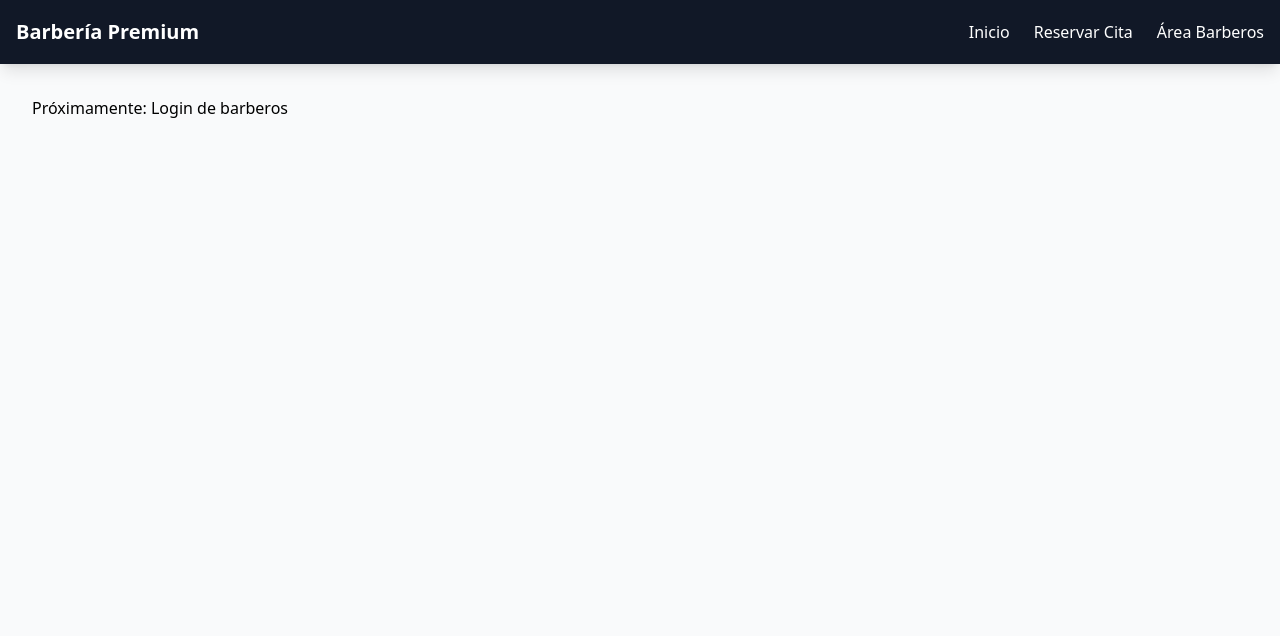
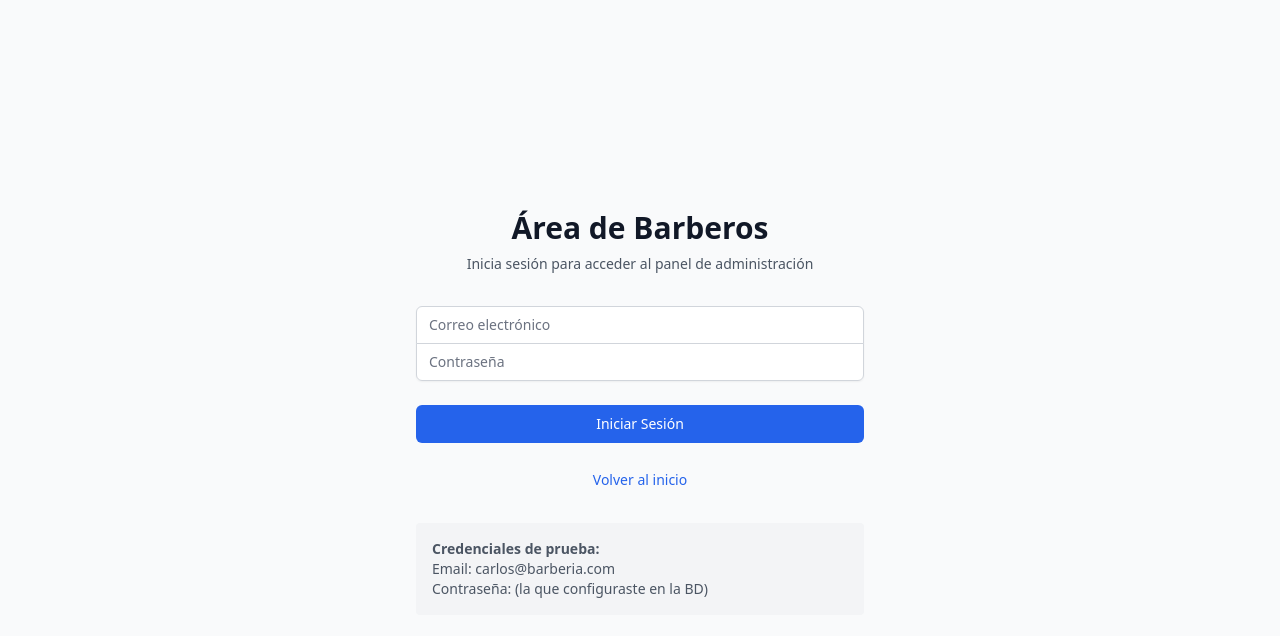
Before and after one commit to Neman11/tfg-barberia-web, a React (Vite) app in the folder frontend/: page /login in a window 1280 px wide. Shown: the top 636 px of the page. Built offline with nearby package versions, Linux system fonts and the light colour scheme.

Commit message:
añadir el sistema de log en el fornt

```diff
--- a/frontend/package.json
+++ b/frontend/package.json
@@ -13,7 +13,7 @@
     "axios": "^1.10.0",
     "react": "^19.1.0",
     "react-dom": "^19.1.0",
-    "react-router-dom": "^7.6.2"
+    "react-router-dom": "^6.30.1"
   },
   "devDependencies": {
     "@eslint/js": "^9.25.0",
--- a/frontend/src/App.jsx
+++ b/frontend/src/App.jsx
@@ -1,19 +1,32 @@
 import { BrowserRouter as Router, Routes, Route } from 'react-router-dom';
+import { AuthProvider } from './context/AuthContext';
 import Layout from './components/Layout';
+import PrivateRoute from './components/PrivateRoute';
 import HomePage from './pages/HomePage';
 import BookingPage from './pages/BookingPage';
+import LoginPage from './pages/LoginPage';
+import AdminDashboard from './pages/AdminDashboard';
 
 function App() {
   return (
+    <AuthProvider>
       <Router>
         <Routes>
           <Route path="/" element={<Layout />}>
             <Route index element={<HomePage />} />
             <Route path="reservar" element={<BookingPage />} />
-          <Route path="login" element={<div className="container mx-auto p-8">Próximamente: Login de barberos</div>} />
+          </Route>
+          <Route path="/login" element={<LoginPage />} />
+          <Route path="/admin" element={
+            <PrivateRoute>
+              <Layout />
+            </PrivateRoute>
+          }>
+            <Route index element={<AdminDashboard />} />
           </Route>
         </Routes>
       </Router>
+    </AuthProvider>
   );
 }
 
--- a/frontend/src/components/Navbar.jsx
+++ b/frontend/src/components/Navbar.jsx
@@ -1,6 +1,9 @@
 import { Link } from 'react-router-dom';
+import { useAuth } from '../context/AuthContext';
 
 function Navbar() {
+  const { user } = useAuth();
+
   return (
     <nav className="bg-gray-900 text-white shadow-lg">
       <div className="container mx-auto px-4">
@@ -16,9 +19,15 @@ function Navbar() {
             <Link to="/reservar" className="hover:text-gray-300 transition-colors">
               Reservar Cita
             </Link>
-            <Link to="/login" className="hover:text-gray-300 transition-colors">
-              Área Barberos
-            </Link>
+            {user ? (
+              <Link to="/admin" className="hover:text-gray-300 transition-colors">
+                Panel Admin ({user.nombre})
+              </Link>
+            ) : (
+              <Link to="/login" className="hover:text-gray-300 transition-colors">
+                Área Barberos
+              </Link>
+            )}
           </div>
         </div>
       </div>
--- /dev/null
+++ b/frontend/src/components/PrivateRoute.jsx
@@ -0,0 +1,18 @@
+import { Navigate } from 'react-router-dom';
+import { useAuth } from '../context/AuthContext';
+
+function PrivateRoute({ children }) {
+  const { user, loading } = useAuth();
+
+  if (loading) {
+    return (
+      <div className="flex justify-center items-center min-h-screen">
+        <div className="text-xl">Cargando...</div>
+      </div>
+    );
+  }
+
+  return user ? children : <Navigate to="/login" />;
+}
+
+export default PrivateRoute;
--- /dev/null
+++ b/frontend/src/context/AuthContext.jsx
@@ -0,0 +1,59 @@
+import { createContext, useState, useContext, useEffect } from 'react';
+import api from '../services/api';
+
+const AuthContext = createContext();
+
+export const useAuth = () => {
+  const context = useContext(AuthContext);
+  if (!context) {
+    throw new Error('useAuth debe ser usado dentro de un AuthProvider');
+  }
+  return context;
+};
+
+export const AuthProvider = ({ children }) => {
+  const [user, setUser] = useState(null);
+  const [loading, setLoading] = useState(true);
+
+  useEffect(() => {
+    // Verificar si hay un token guardado al cargar la app
+    const token = localStorage.getItem('token');
+    if (token) {
+      // Aquí podrías verificar si el token sigue siendo válido
+      const userData = JSON.parse(localStorage.getItem('user') || '{}');
+      setUser(userData);
+    }
+    setLoading(false);
+  }, []);
+
+  const login = async (email, password) => {
+    try {
+      const response = await api.post('/auth/login', { email, password });
+      const { token, barbero } = response.data;
+
+      // Guardar token y datos del usuario
+      localStorage.setItem('token', token);
+      localStorage.setItem('user', JSON.stringify(barbero));
+
+      setUser(barbero);
+      return { success: true };
+    } catch (error) {
+      return {
+        success: false,
+        error: error.response?.data?.message || 'Error al iniciar sesión'
+      };
+    }
+  };
+
+  const logout = () => {
+    localStorage.removeItem('token');
+    localStorage.removeItem('user');
+    setUser(null);
+  };
+
+  return (
+    <AuthContext.Provider value={{ user, login, logout, loading }}>
+      {children}
+    </AuthContext.Provider>
+  );
+};
--- /dev/null
+++ b/frontend/src/pages/AdminDashboard.jsx
@@ -0,0 +1,57 @@
+import { useAuth } from '../context/AuthContext';
+import { useNavigate } from 'react-router-dom';
+
+function AdminDashboard() {
+  const { user, logout } = useAuth();
+  const navigate = useNavigate();
+
+  const handleLogout = () => {
+    logout();
+    navigate('/');
+  };
+
+  return (
+    <div className="container mx-auto px-4 py-8">
+      <div className="flex justify-between items-center mb-8">
+        <h1 className="text-3xl font-bold">Panel de Administración</h1>
+        <button
+          onClick={handleLogout}
+          className="bg-red-600 text-white px-4 py-2 rounded hover:bg-red-700"
+        >
+          Cerrar Sesión
+        </button>
+      </div>
+
+      <div className="bg-white rounded-lg shadow-md p-6 mb-6">
+        <h2 className="text-xl font-semibold mb-4">Bienvenido, {user?.nombre}</h2>
+        <p className="text-gray-600">Email: {user?.email}</p>
+      </div>
+
+      <div className="grid grid-cols-1 md:grid-cols-3 gap-6">
+        <div className="bg-white rounded-lg shadow-md p-6 text-center">
+          <h3 className="text-lg font-semibold mb-2">Citas de Hoy</h3>
+          <p className="text-3xl font-bold text-blue-600">0</p>
+          <p className="text-sm text-gray-500">Próximamente</p>
+        </div>
+
+        <div className="bg-white rounded-lg shadow-md p-6 text-center">
+          <h3 className="text-lg font-semibold mb-2">Esta Semana</h3>
+          <p className="text-3xl font-bold text-green-600">0</p>
+          <p className="text-sm text-gray-500">Próximamente</p>
+        </div>
+
+        <div className="bg-white rounded-lg shadow-md p-6 text-center">
+          <h3 className="text-lg font-semibold mb-2">Total del Mes</h3>
+          <p className="text-3xl font-bold text-purple-600">0</p>
+          <p className="text-sm text-gray-500">Próximamente</p>
+        </div>
+      </div>
+
+      <div className="mt-8 bg-gray-100 rounded-lg p-8 text-center">
+        <p className="text-gray-600">Sistema de calendario y gestión de citas próximamente...</p>
+      </div>
+    </div>
+  );
+}
+
+export default AdminDashboard;
--- /dev/null
+++ b/frontend/src/pages/LoginPage.jsx
@@ -0,0 +1,112 @@
+import { useState } from 'react';
+import { useNavigate, Link } from 'react-router-dom';
+import { useAuth } from '../context/AuthContext';
+
+function LoginPage() {
+  const [email, setEmail] = useState('');
+  const [password, setPassword] = useState('');
+  const [error, setError] = useState('');
+  const [loading, setLoading] = useState(false);
+
+  const { login } = useAuth();
+  const navigate = useNavigate();
+
+  const handleSubmit = async (e) => {
+    e.preventDefault();
+    setError('');
+    setLoading(true);
+
+    const result = await login(email, password);
+
+    if (result.success) {
+      navigate('/admin');
+    } else {
+      setError(result.error);
+    }
+
+    setLoading(false);
+  };
+
+  return (
+    <div className="min-h-screen flex items-center justify-center bg-gray-50 py-12 px-4 sm:px-6 lg:px-8">
+      <div className="max-w-md w-full space-y-8">
+        <div>
+          <h2 className="mt-6 text-center text-3xl font-extrabold text-gray-900">
+            Área de Barberos
+          </h2>
+          <p className="mt-2 text-center text-sm text-gray-600">
+            Inicia sesión para acceder al panel de administración
+          </p>
+        </div>
+
+        <form className="mt-8 space-y-6" onSubmit={handleSubmit}>
+          {error && (
+            <div className="bg-red-100 border border-red-400 text-red-700 px-4 py-3 rounded">
+              {error}
+            </div>
+          )}
+
+          <div className="rounded-md shadow-sm -space-y-px">
+            <div>
+              <label htmlFor="email" className="sr-only">
+                Email
+              </label>
+              <input
+                id="email"
+                name="email"
+                type="email"
+                autoComplete="email"
+                required
+                value={email}
+                onChange={(e) => setEmail(e.target.value)}
+                className="appearance-none rounded-none relative block w-full px-3 py-2 border border-gray-300 placeholder-gray-500 text-gray-900 rounded-t-md focus:outline-none focus:ring-blue-500 focus:border-blue-500 focus:z-10 sm:text-sm"
+                placeholder="Correo electrónico"
+              />
+            </div>
+            <div>
+              <label htmlFor="password" className="sr-only">
+                Contraseña
+              </label>
+              <input
+                id="password"
+                name="password"
+                type="password"
+                autoComplete="current-password"
+                required
+                value={password}
+                onChange={(e) => setPassword(e.target.value)}
+                className="appearance-none rounded-none relative block w-full px-3 py-2 border border-gray-300 placeholder-gray-500 text-gray-900 rounded-b-md focus:outline-none focus:ring-blue-500 focus:border-blue-500 focus:z-10 sm:text-sm"
+                placeholder="Contraseña"
+              />
+            </div>
+          </div>
+
+          <div>
+            <button
+              type="submit"
+              disabled={loading}
+              className="group relative w-full flex justify-center py-2 px-4 border border-transparent text-sm font-medium rounded-md text-white bg-blue-600 hover:bg-blue-700 focus:outline-none focus:ring-2 focus:ring-offset-2 focus:ring-blue-500 disabled:opacity-50 disabled:cursor-not-allowed"
+            >
+              {loading ? 'Iniciando sesión...' : 'Iniciar Sesión'}
+            </button>
+          </div>
+
+          <div className="text-center">
+            <Link to="/" className="text-sm text-blue-600 hover:text-blue-500">
+              Volver al inicio
+            </Link>
+          </div>
+        </form>
+
+        {/* Información de prueba para desarrollo */}
+        <div className="mt-4 p-4 bg-gray-100 rounded text-sm text-gray-600">
+          <p className="font-semibold">Credenciales de prueba:</p>
+          <p>Email: carlos@barberia.com</p>
+          <p>Contraseña: (la que configuraste en la BD)</p>
+        </div>
+      </div>
+    </div>
+  );
+}
+
+export default LoginPage;
```
Also changed, not shown: 1 other file (tests, documents, lock files or other folders). Lines whose indentation alone changed are shown as unchanged.
